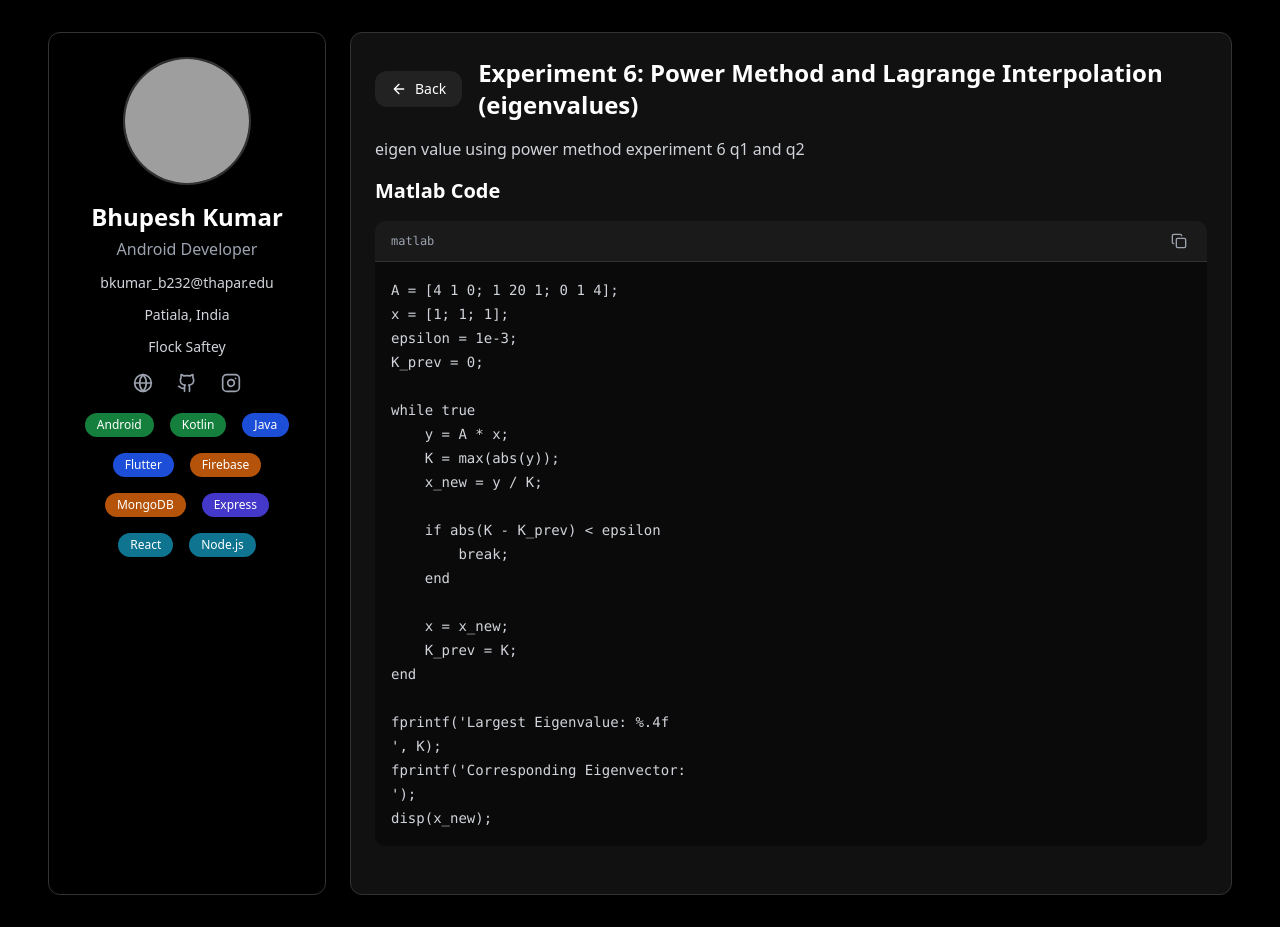
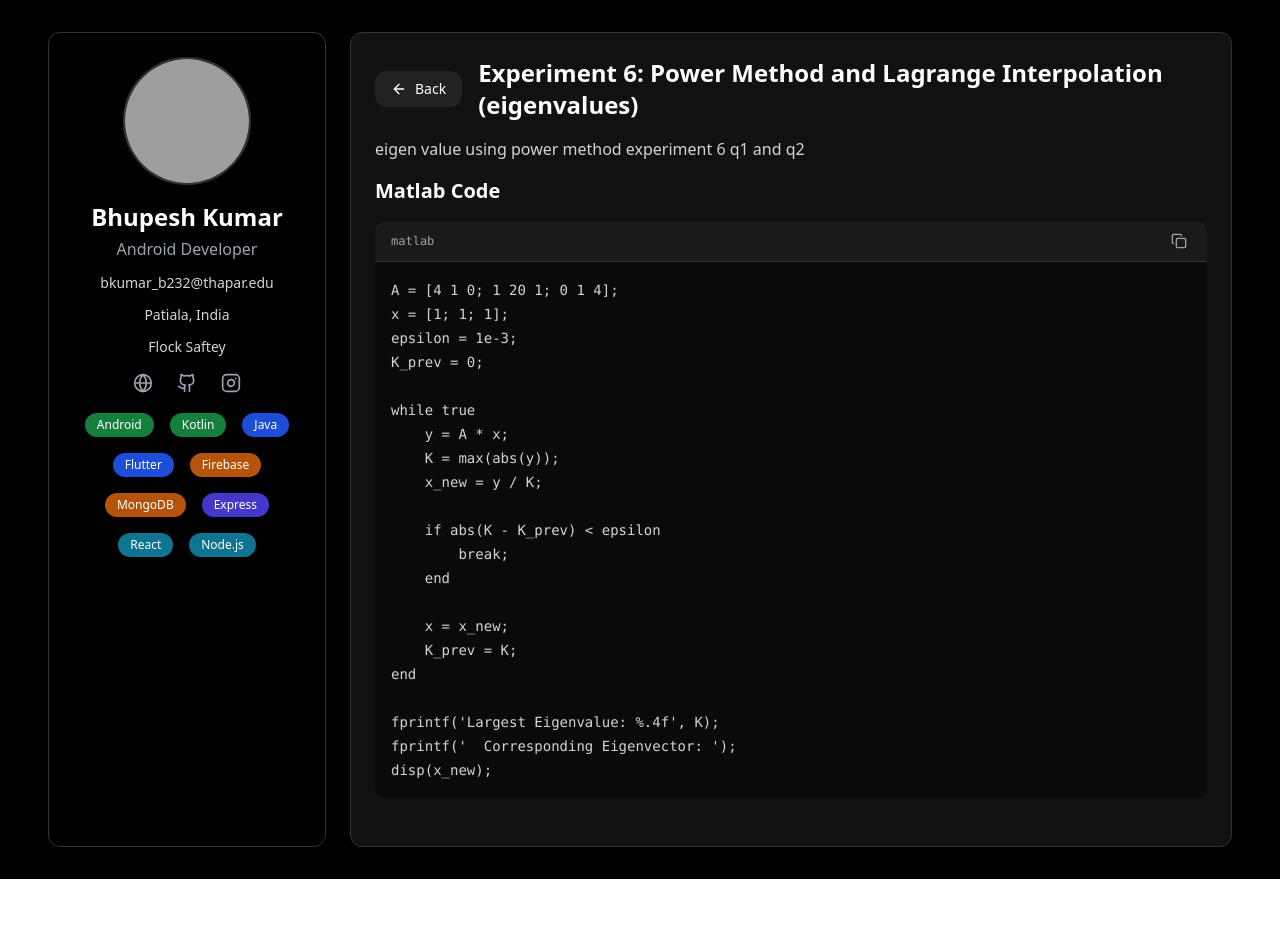
Before and after one commit to Bhup-GitHUB/nsm_better_ui, a React (Vite) app: page /1 in a window 1280 px wide. After the commit the page ends 879 px from the top, so only its background shows below. Built offline with nearby package versions, Linux system fonts and the light colour scheme; grey boxes are pictures that could not be loaded.

Commit message:
fix: update MATLAB code for experiment 6 to improve output formatting

```diff
--- a/src/data/experiments.ts
+++ b/src/data/experiments.ts
@@ -34,8 +34,8 @@ while true
     K_prev = K;
 end
 
-fprintf('Largest Eigenvalue: %.4f\n', K);
-fprintf('Corresponding Eigenvector:\n');
+fprintf('Largest Eigenvalue: %.4f', K);
+fprintf('  Corresponding Eigenvector: ');
 disp(x_new);
 `,
   },
```
